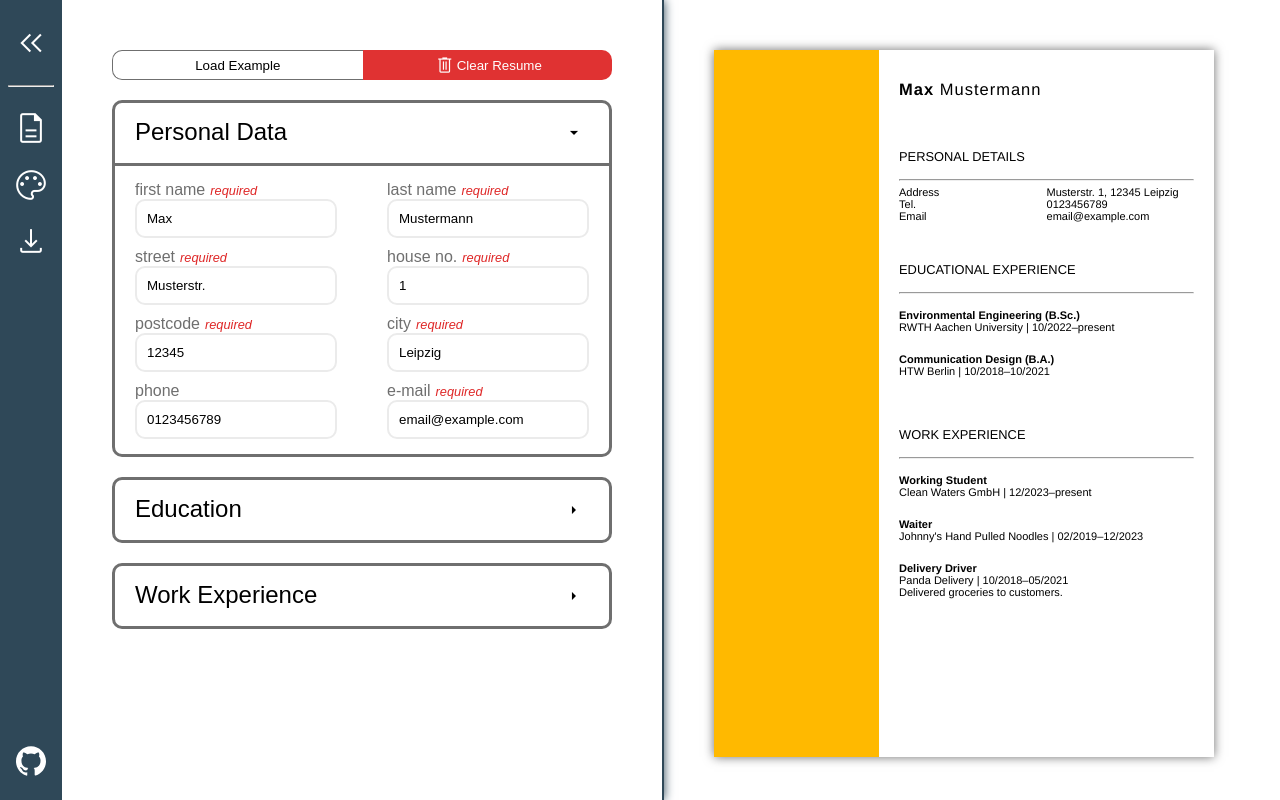
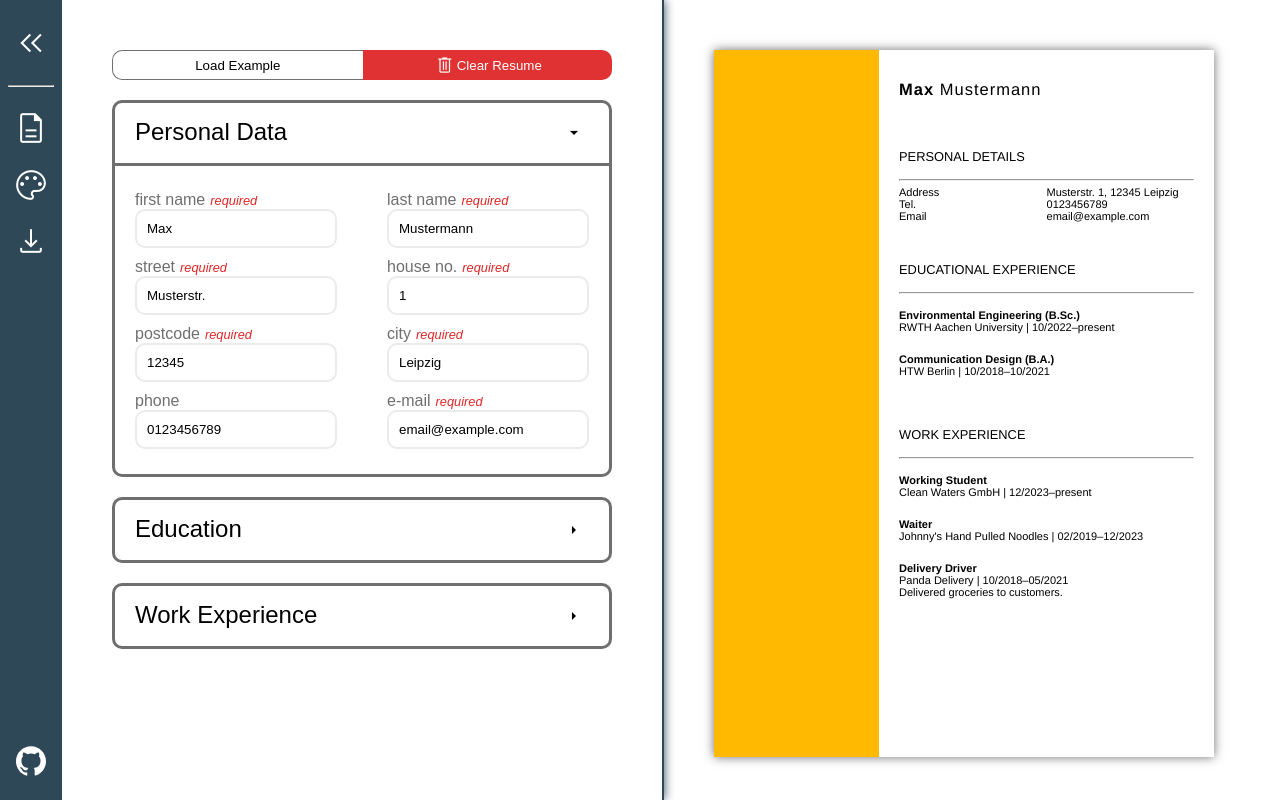
Before and after one commit to tln12/cv-project, a React (Vite) app: page / in a window 1280 px wide. Built offline with nearby package versions, Linux system fonts and the light colour scheme; the HTML template or start-up script is replaced by a standard one; a web font is replaced by a local one.

Commit message:
increase padding; add font-color for recommended

```diff
--- a/src/styles/style.css
+++ b/src/styles/style.css
@@ -1,13 +1,14 @@
 * {
   --padding-lr-control: 20px;
   --padding-tb-list-control: 5px;
-  --padding-tb-form-control: 15px;
+  --padding-tb-form-control: 25px;
   /* border all radius */
   --bar-control: 10px;
   --side-font-color: rgb(111, 111, 111);
   --shadow-color: rgb(235, 235, 235);
   --accent-color: rgb(88, 225, 200);
   --required-color: rgb(223, 40, 40);
+  --recommended-font-color: rgb(164, 164, 164);
   --side-nav-color: #2f4858;
   --section-padding: 50px;
 }
```
